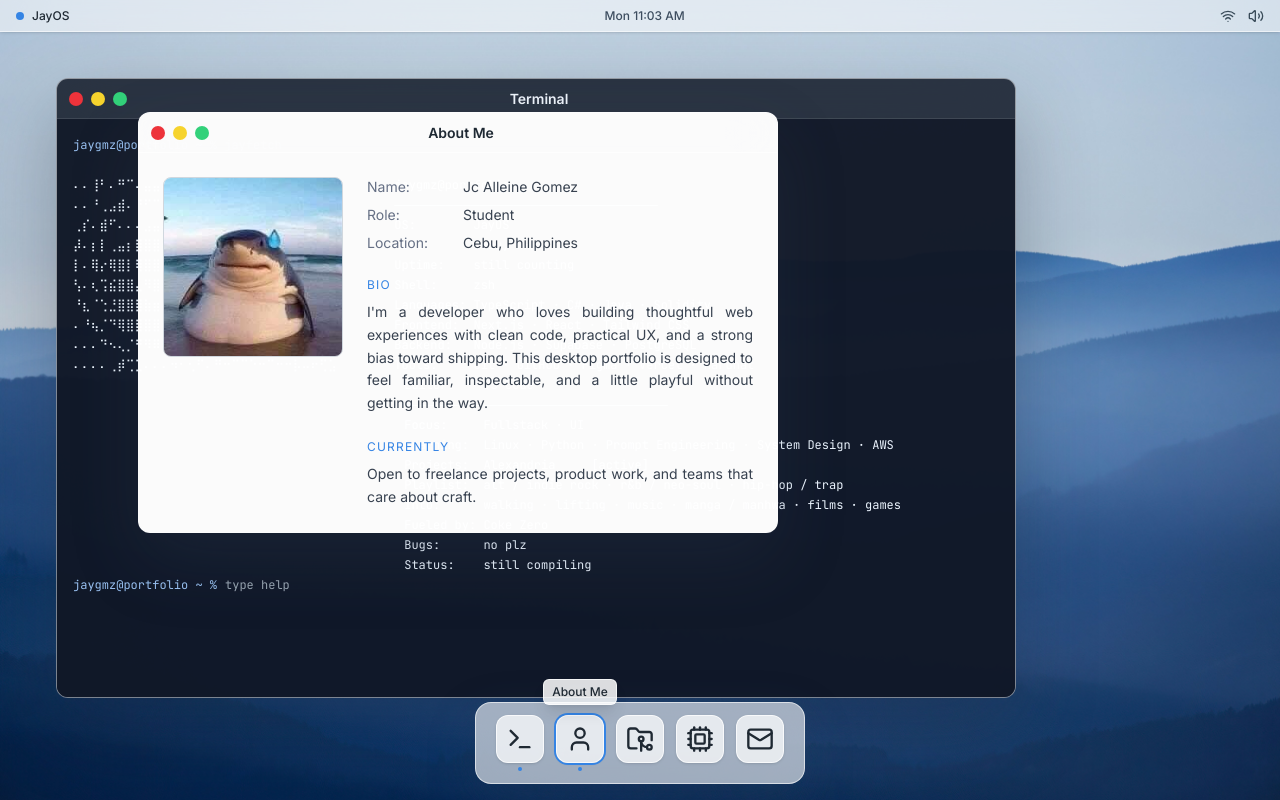
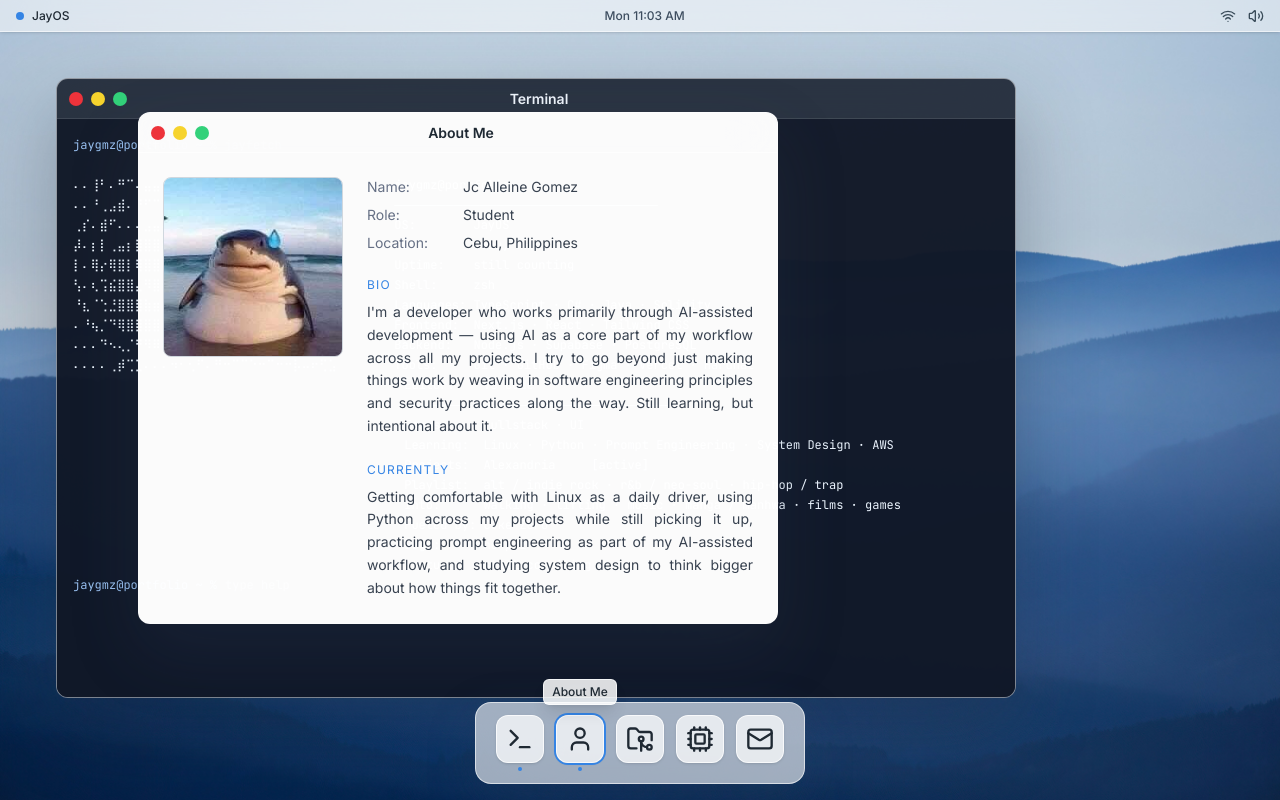
Before and after one commit to ilovecarbonara/jaygmz-portfolio, a Next.js app: page / in a window 1280 px wide. Both pictures are taken after a click on the button 580 px from the left and 798 px from the top of the page. Built offline with nearby package versions, Linux system fonts and the light colour scheme.

Commit message:
Updated About.tsx page

```diff
--- a/apps/About.tsx
+++ b/apps/About.tsx
@@ -31,16 +31,20 @@ export default function About() {
 				<div className="space-y-2">
 					<h2 className="text-xs uppercase tracking-widest text-[#3584e4]">Bio</h2>
 					<p className="text-justify text-sm leading-relaxed text-[#384250]">
-						I&apos;m a developer who loves building thoughtful web experiences with clean code, practical UX,
-						and a strong bias toward shipping. This desktop portfolio is designed to feel familiar,
-						inspectable, and a little playful without getting in the way.
+						I&apos;m a developer who works primarily through AI-assisted development —
+                        using AI as a core part of my workflow across all my projects. I try to go
+                        beyond just making things work by weaving in software engineering principles
+                        and security practices along the way. Still learning, but intentional about it.
 					</p>
 				</div>
 
 				<div className="space-y-2">
 					<h2 className="text-xs uppercase tracking-widest text-[#3584e4]">Currently</h2>
 					<p className="text-justify text-sm leading-relaxed text-[#384250]">
-						Open to freelance projects, product work, and teams that care about craft.
+                        Getting comfortable with Linux as a daily driver, using Python across my
+                        projects while still picking it up, practicing prompt engineering as part
+                        of my AI-assisted workflow, and studying system design to think bigger about
+                        how things fit together.
 					</p>
 				</div>
 			</div>
```
